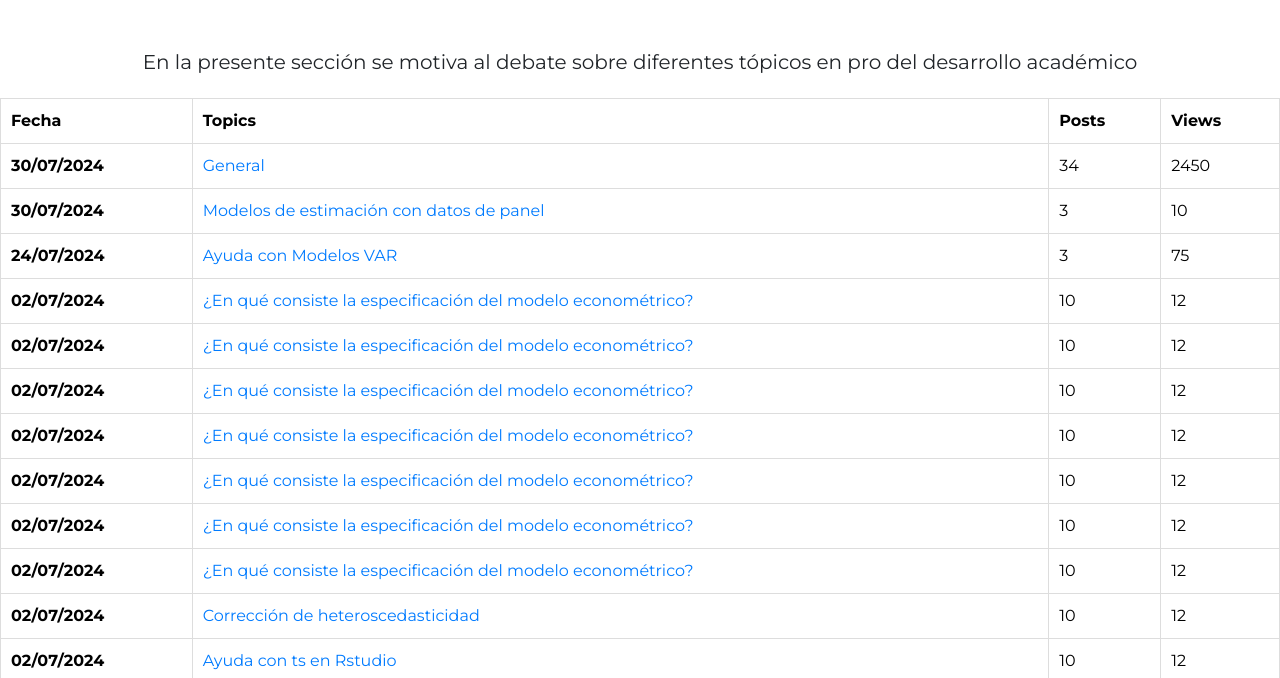
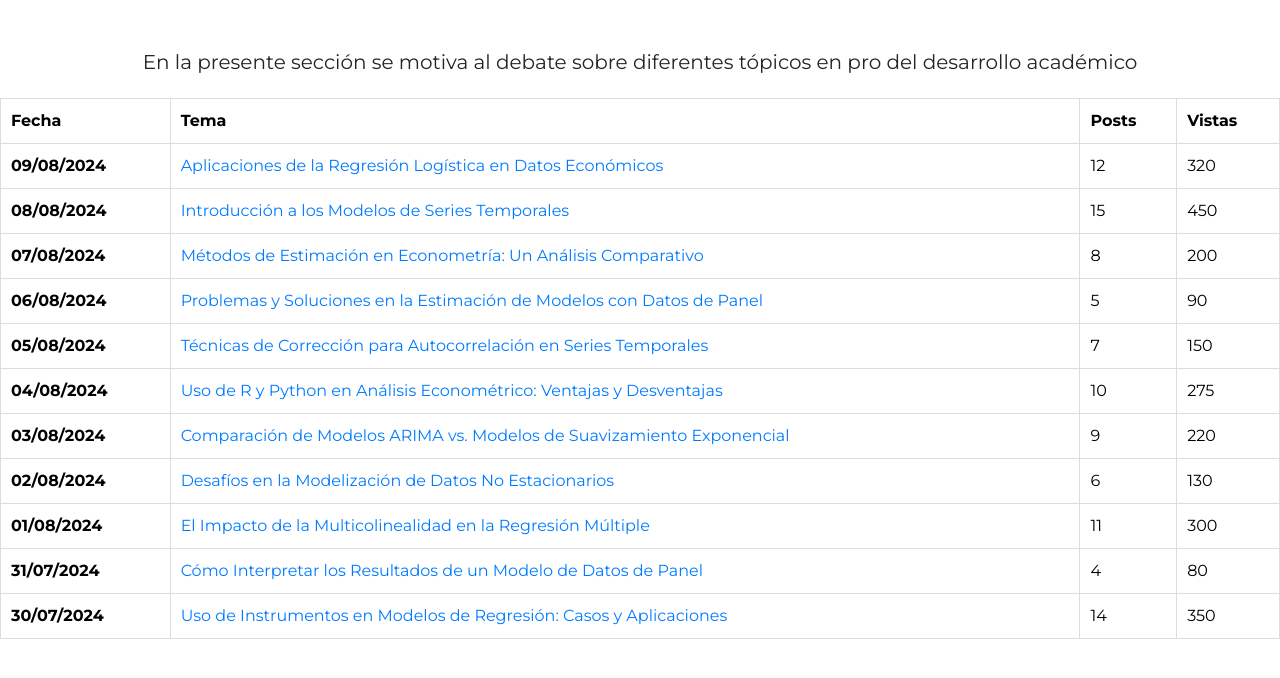
Before and after one commit to msriosroggero/solometrica-riosroggero, a website: page html/blog.html in a window 1280 px wide. Shown: the part 179-857 px from the top of the page. Drawn offline with nearby package versions, Linux system fonts and the light colour scheme.

Commit message:
Version final actualizada

```diff
--- a/html/blog.html
+++ b/html/blog.html
@@ -71,85 +71,78 @@
   <thead>
     <tr>
       <th scope="col">Fecha</th>
-        <th scope="col">Topics</th>
+      <th scope="col">Tema</th>
       <th scope="col">Posts</th>
-        <th scope="col">Views</th>
+      <th scope="col">Vistas</th>
     </tr>
   </thead>
   <tbody>
     <tr>
-        <th scope="row">30/07/2024</th>
-        <td><a class="nav-link" href="#">General</a></td>
-        <td>34</td>
-        <td>2450</td>
+      <th scope="row">09/08/2024</th>
+      <td><a class="nav-link" href="#">Aplicaciones de la Regresión Logística en Datos Económicos</a></td>
+      <td>12</td>
+      <td>320</td>
+    </tr>
+    <tr>
+      <th scope="row">08/08/2024</th>
+      <td><a class="nav-link" href="#">Introducción a los Modelos de Series Temporales</a></td>
+      <td>15</td>
+      <td>450</td>
+    </tr>
+    <tr>
+      <th scope="row">07/08/2024</th>
+      <td><a class="nav-link" href="#">Métodos de Estimación en Econometría: Un Análisis Comparativo</a></td>
+      <td>8</td>
+      <td>200</td>
+    </tr>
+    <tr>
+      <th scope="row">06/08/2024</th>
+      <td><a class="nav-link" href="#">Problemas y Soluciones en la Estimación de Modelos con Datos de Panel</a></td>
+      <td>5</td>
+      <td>90</td>
+    </tr>
+    <tr>
+      <th scope="row">05/08/2024</th>
+      <td><a class="nav-link" href="#">Técnicas de Corrección para Autocorrelación en Series Temporales</a></td>
+      <td>7</td>
+      <td>150</td>
+    </tr>
+    <tr>
+      <th scope="row">04/08/2024</th>
+      <td><a class="nav-link" href="#">Uso de R y Python en Análisis Econométrico: Ventajas y Desventajas</a></td>
+      <td>10</td>
+      <td>275</td>
+    </tr>
+    <tr>
+      <th scope="row">03/08/2024</th>
+      <td><a class="nav-link" href="#">Comparación de Modelos ARIMA vs. Modelos de Suavizamiento Exponencial</a></td>
+      <td>9</td>
+      <td>220</td>
+    </tr>
+    <tr>
+      <th scope="row">02/08/2024</th>
+      <td><a class="nav-link" href="#">Desafíos en la Modelización de Datos No Estacionarios</a></td>
+      <td>6</td>
+      <td>130</td>
+    </tr>
+    <tr>
+      <th scope="row">01/08/2024</th>
+      <td><a class="nav-link" href="#">El Impacto de la Multicolinealidad en la Regresión Múltiple</a></td>
+      <td>11</td>
+      <td>300</td>
+    </tr>
+    <tr>
+      <th scope="row">31/07/2024</th>
+      <td><a class="nav-link" href="#">Cómo Interpretar los Resultados de un Modelo de Datos de Panel</a></td>
+      <td>4</td>
+      <td>80</td>
     </tr>
     <tr>
       <th scope="row">30/07/2024</th>
-        <td><a class="nav-link" href="#">Modelos de estimación con datos de panel</a></td>
-        <td>3</td>
-        <td>10</td>
+      <td><a class="nav-link" href="#">Uso de Instrumentos en Modelos de Regresión: Casos y Aplicaciones</a></td>
+      <td>14</td>
+      <td>350</td>
     </tr>
-      <tr>
-        <th scope="row">24/07/2024</th>
-        <td><a class="nav-link" href="#">Ayuda con Modelos VAR</a></td>
-        <td>3</td>
-        <td>75</td>
-      </tr>
-      <tr>
-        <th scope="row">02/07/2024</th>
-        <td><a class="nav-link" href="#">¿En qué consiste la especificación del modelo econométrico?</a></td>
-        <td>10</td>
-        <td>12</td>
-      </tr>
-      <tr>
-        <th scope="row">02/07/2024</th>
-        <td><a class="nav-link" href="#">¿En qué consiste la especificación del modelo econométrico?</a></td>
-        <td>10</td>
-        <td>12</td>
-      </tr>
-      <tr>
-        <th scope="row">02/07/2024</th>
-        <td><a class="nav-link" href="#">¿En qué consiste la especificación del modelo econométrico?</a></td>
-        <td>10</td>
-        <td>12</td>
-      </tr>
-      <tr>
-        <th scope="row">02/07/2024</th>
-        <td><a class="nav-link" href="#">¿En qué consiste la especificación del modelo econométrico?</a></td>
-        <td>10</td>
-        <td>12</td>
-      </tr>
-      <tr>
-        <th scope="row">02/07/2024</th>
-        <td><a class="nav-link" href="#">¿En qué consiste la especificación del modelo econométrico?</a></td>
-        <td>10</td>
-        <td>12</td>
-      </tr>
-      <tr>
-        <th scope="row">02/07/2024</th>
-        <td><a class="nav-link" href="#">¿En qué consiste la especificación del modelo econométrico?</a></td>
-        <td>10</td>
-        <td>12</td>
-      </tr>
-      <tr>
-        <th scope="row">02/07/2024</th>
-        <td><a class="nav-link" href="#">¿En qué consiste la especificación del modelo econométrico?</a></td>
-        <td>10</td>
-        <td>12</td>
-      </tr>
-      <tr>
-        <th scope="row">02/07/2024</th>
-        <td><a class="nav-link" href="#">Corrección de heteroscedasticidad</a></td>
-        <td>10</td>
-        <td>12</td>
-      </tr>
-      <tr>
-        <th scope="row">02/07/2024</th>
-        <td><a class="nav-link" href="#">Ayuda con ts en Rstudio</a></td>
-        <td>10</td>
-        <td>12</td>
-      </tr>
-
   </tbody>
 </table>
 
--- a/scss/config/_contacto.scss
+++ b/scss/config/_contacto.scss
@@ -3,9 +3,39 @@
 .contenedor-formulario{
     display: flex;
     padding: 5px;
-    border: 1px solid #ccc;
+    border: 1px solid $Marron;
     border-radius: 0px;
     background-color: $Blanco;
+}
+
+.form-group {
+    margin-bottom: 20px;
+}
+
+.form-group label {
+    color: $Marron;
+    font-weight: bold;
+}
+
+.form-control {
+    border: 1px solid $Amarillo;
+    padding: 10px;
+    // background-color: $Amarillo-claro;
+    // // color: $Marron;
+}
+
+.btn-primary {
+    background-color: $Marron;
+    border: none;
+    color: $Blanco;
+    padding: 10px 20px;
+    border-radius: 4px;
+    font-size: 16px;
+}
+
+.btn-primary:hover {
+    background-color: $Amarillo;
+    color: $Blanco;
 }
 
 
@@ -19,4 +49,5 @@
 .form-button{
     text-align: center;
     font-size: 25px;
+    color: $Marron;
 }
--- a/scss/config/_material.scss
+++ b/scss/config/_material.scss
@@ -1,6 +1,6 @@
 .video-container {
     position: relative;
-    padding-bottom: 40%; // 16:9 ratio
+    padding-bottom: 40%;
     height: 0;
     overflow: hidden;
     max-width: 80%;
@@ -20,4 +20,33 @@
 .accordion-container {
     max-width: 1000px;
     margin: 0 auto;
+    display: flex;
+    gap: 10px;
+    flex-direction: column;
+    background-color: #f6f6e2;
+    padding: 20px;
+    box-shadow: 0 2px 4px rgba(0, 0, 0, 0.1);
 }
+
+.download-button-container {
+    margin-top: 20px;
+    display: flex;
+    justify-content: center;
+}
+
+
+.download-button {
+    background-color: $Naranja;
+    color: $Marron;
+    border: none;
+    border-radius: 5px;
+    padding: 10px 20px;
+    cursor: pointer;
+    font-size: 16px;
+    transition: background-color 0.3s ease, color 0.3s ease;
+}
+
+.download-button:hover {
+    background-color: $Amarillo;
+    color: $Marron;
+}
--- a/scss/config/_nav-bar.scss
+++ b/scss/config/_nav-bar.scss
@@ -1,6 +1,7 @@
 /*Seteo el encabezado con titulo, logo y nav bar*/
 .encabezado{
     position: sticky;
+    z-index: 1000;
     top: 0;
     background-color: $Amarillo;
     display: flex;
```
Also changed, not shown: html/material.html (+3 -1 lines), css/main.css, 1 other file. Lines whose indentation alone changed are shown as unchanged.
